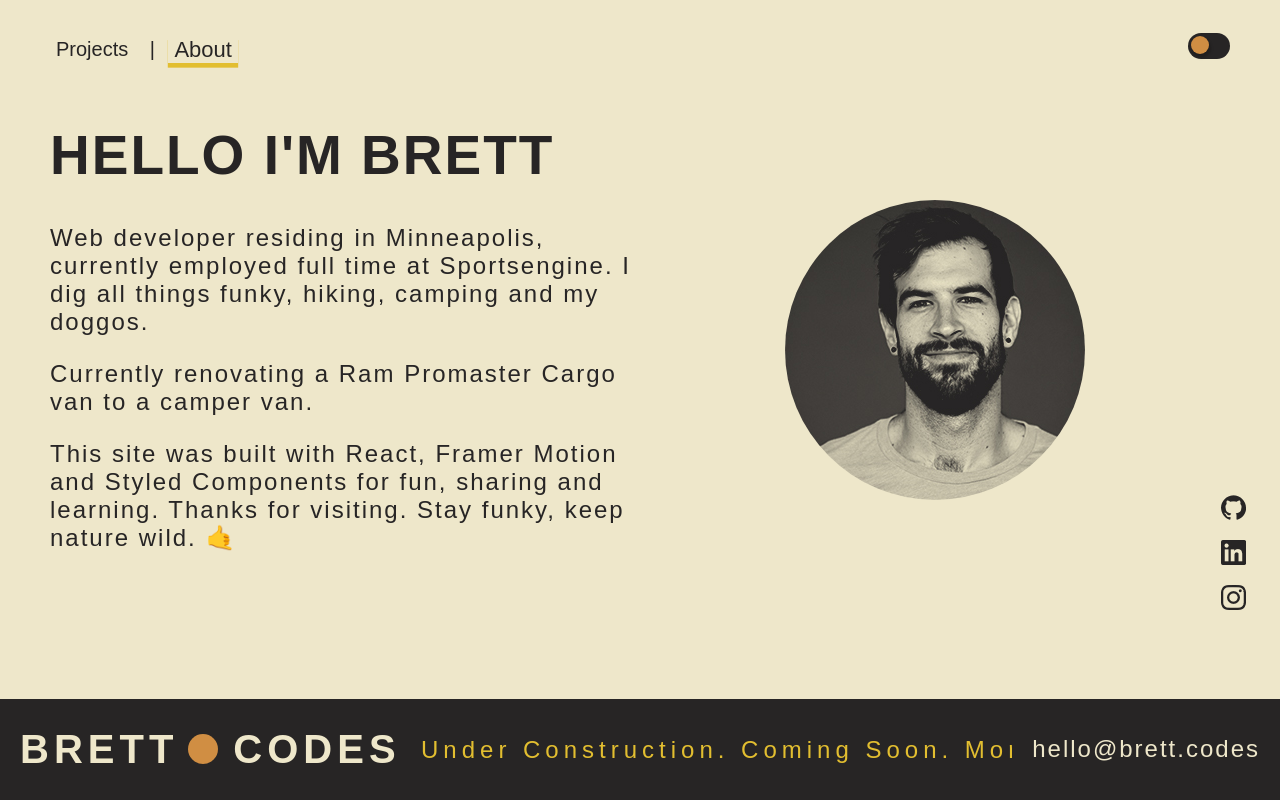
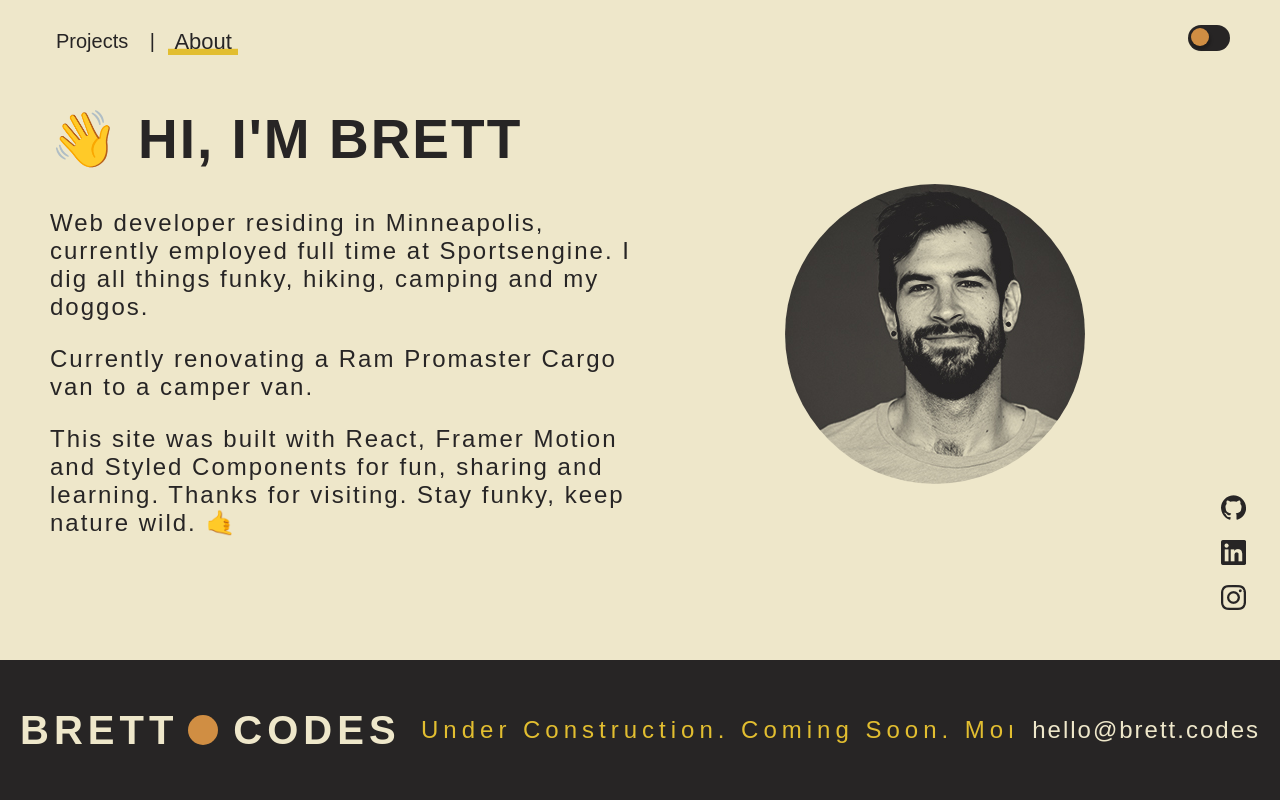
Before and after one commit to animalonthedrum/portfolio_2020, a React (Create React App) app: page / in a window 1280 px wide. Both pictures are taken after a click on the button "About". Built offline with nearby package versions, Linux system fonts and the light colour scheme; a web font is replaced by a local one.

Commit message:
loading screen

```diff
--- a/public/index.html
+++ b/public/index.html
@@ -9,35 +9,11 @@
       name="description"
       content="Portfolio 2020"
     />
-    <link rel="apple-touch-icon" href="%PUBLIC_URL%/logo192.png" />
-    <!--
-      manifest.json provides metadata used when your web app is installed on a
-      user's mobile device or desktop. See https://developers.google.com/web/fundamentals/web-app-manifest/
-    -->
     <link rel="manifest" href="%PUBLIC_URL%/manifest.json" />
-    <!--
-      Notice the use of %PUBLIC_URL% in the tags above.
-      It will be replaced with the URL of the `public` folder during the build.
-      Only files inside the `public` folder can be referenced from the HTML.
-
-      Unlike "/favicon.ico" or "favicon.ico", "%PUBLIC_URL%/favicon.ico" will
-      work correctly both with client-side routing and a non-root public URL.
-      Learn how to configure a non-root public URL by running `npm run build`.
-    -->
     <title>UNDER CONSTRUCTION</title>
   </head>
   <body>
     <noscript>You need to enable JavaScript to run this app.</noscript>
     <div id="root"></div>
-    <!--
-      This HTML file is a template.
-      If you open it directly in the browser, you will see an empty page.
-
-      You can add webfonts, meta tags, or analytics to this file.
-      The build step will place the bundled scripts into the <body> tag.
-
-      To begin the development, run `npm start` or `yarn start`.
-      To create a production bundle, use `npm run build` or `yarn build`.
-    -->
   </body>
 </html>
--- a/src/App.css
+++ /dev/null
@@ -1,38 +0,0 @@
-.App {
-  text-align: center;
-}
-
-.App-logo {
-  height: 40vmin;
-  pointer-events: none;
-}
-
-@media (prefers-reduced-motion: no-preference) {
-  .App-logo {
-    animation: App-logo-spin infinite 20s linear;
-  }
-}
-
-.App-header {
-  background-color: #282c34;
-  min-height: 100vh;
-  display: flex;
-  flex-direction: column;
-  align-items: center;
-  justify-content: center;
-  font-size: calc(10px + 2vmin);
-  color: white;
-}
-
-.App-link {
-  color: #61dafb;
-}
-
-@keyframes App-logo-spin {
-  from {
-    transform: rotate(0deg);
-  }
-  to {
-    transform: rotate(360deg);
-  }
-}
--- a/src/App.js
+++ b/src/App.js
@@ -1,8 +1,9 @@
-import React from "react";
+import React, { useState, useEffect } from "react";
 import { Route, Switch, useLocation } from "react-router-dom";
 import {AnimatePresence} from 'framer-motion';
 
 //Components
+import LoadingScreen from "./components/LoadingScreen";
 import Home from "./components/Home";
 import SE from "./components/pages/SE"
 import Ironman from "./components/pages/Ironman"
@@ -12,11 +13,17 @@ import BN from "./components/pages/BN";
 import FT from "./components/pages/FT";
 
 function App() {
+  const [loading, setLoading] = useState(true);
   const location = useLocation();
+
+  useEffect(() => {
+    setTimeout(() => setLoading(false), 3000)
+  }, [])
 
   return (
     <>
-      {/* <AnimatePresence exitBeforeEnter> */}
+    {loading === false ? (
+
         <Switch location={location} key={location.key}>
           <Route exact path="/sportsengine">
             <SE />
@@ -40,8 +47,11 @@ function App() {
             <Home />
           </Route>
         </Switch>
-      {/* </AnimatePresence> */}
-    </>
+
+      ) : (
+        <LoadingScreen />
+      )}
+      </>
   );
 }
 
--- a/src/components/About.js
+++ b/src/components/About.js
@@ -63,7 +63,8 @@ const Section = styled.div`
     <Container>
     <Section>
     <div>
-    <h1>HELLO I'm Brett</h1>
+    <h1>
+    <span role="img" aria-label="woogity woogity" aria-labelledby="wave">👋</span> Hi, I'm Brett</h1>
     <p>Web developer residing in Minneapolis, currently employed full time at Sportsengine. I dig all things funky, hiking, camping and my doggos.</p>
     <p>Currently renovating a Ram Promaster Cargo van to a camper van.</p>
     <p>This site was built with React, Framer Motion and Styled Components for fun, sharing and learning. Thanks for visiting. Stay funky, keep nature wild. <span role="img" aria-label="woogity woogity" aria-labelledby="wave">🤙</span></p>
--- a/src/components/Home.js
+++ b/src/components/Home.js
@@ -1,5 +1,6 @@
 import React, { useState } from "react";
 import styled from "styled-components";
+import { motion } from "framer-motion";
 
 //Components
 import ToggleButton from "./toggleButton";
@@ -78,7 +79,7 @@ const Tab = styled.button`
   transform: scale(${(props) => (props.active ? "1.1" : "1")});
   font-size: 20px;
   box-shadow: ${(props) =>
-    props.active ? "0 4px 0 0 #e2be30" : "0 0 0 0 #e2be30"};
+    props.active ? "inset 0 -6px 0 0 #e2be30" : "0 0 0 0 #e2be30"};
   transition: box-shadow ${theme.ease}, color ${theme.ease},
     transform ${theme.ease}, font ${theme.ease};
   .night & {
@@ -101,6 +102,13 @@ function Home() {
   };
   return (
     <HomePage>
+    <motion.div
+    style={{
+      opacity:0,
+      y:-100,
+      }}
+    animate={{ opacity: 1, y:0 }}
+    transition={{ duration: 2, ease:"easeInOut" }}>
       <Header>
         <div>
           <Tab onClick={handleClick} active={active === 0} id={0}>
@@ -113,14 +121,34 @@ function Home() {
         </div>
         <ToggleButton nightMode={nightMode} setNightMode={setNightMode} />
       </Header>
+      </motion.div>
       <Content active={active === 0}>
         <Projects />
       </Content>
       <Content active={active === 1} center="center">
         <About />
       </Content>
+      <motion.div
+    style={{
+      opacity:0,
+      y:100,
+      }}
+    animate={{ opacity: 1, y:0 }}
+    transition={{
+      duration: 1,
+      ease:"easeInOut",
+      y:{ type: "spring", duration:1, bounce: 0.5 }, }}>
       <Footer />
+      </motion.div>
+      <motion.div
+    style={{
+      opacity:0,
+      x:100,
+      }}
+    animate={{ opacity: 1, x:0 }}
+    transition={{ duration: 1, delay:3, ease:"easeInOut" }}>
       <VerticalSocial />
+      </motion.div>
     </HomePage>
   );
 }
--- /dev/null
+++ b/src/components/LoadingScreen.js
@@ -0,0 +1,47 @@
+import React from "react";
+import {motion} from "framer-motion";
+
+function LoadingScreen() {
+    return (
+        <>
+        <motion.div
+            style={{
+                width: "100vw",
+                height: "100vh",
+                backgroundColor: "#252727",
+                position:"relative",
+            }}
+            animate={{ opacity: 1}}
+            transition={{ duration: 3.1 }}
+        >
+            <motion.div
+                style={{
+                    width: 30,
+                    height: 30,
+                    borderRadius: 100,
+                    backgroundColor: "#d08e43",
+                    position:'absolute',
+
+
+                }}
+                animate={{
+                    x: ['100vw', '0vw'],
+                    // bottom:[0, 100, 0, 80, 0, 60, 0, 40, 0, 20, 0, -100],
+                    scale:[3, 1],
+                    bottom:[500,50, 150, 50, 150, 50, 130, 30, 90, 10, 70, 0, 50, -20, 30, -40]
+                }}
+                transition={{
+                    duration: 3,
+                    x: {  ease:'linear', duration:2.8 },
+                    bottom:{ type: "spring", duration:2.8, bounce: 0.7 },
+                    scale:{ type: "spring", duration:2.8, bounce: 0.7 }
+                    }}
+            />
+        </motion.div>
+
+        </>
+    );
+
+}
+
+export default LoadingScreen;
--- a/src/components/Projects.js
+++ b/src/components/Projects.js
@@ -10,38 +10,38 @@ const navRoutes = [
   {
     id: 0,
     title: "SportsEngine",
-    // path: "/sportsengine",
-    path: "https://www.sportsengine.com/",
+    path: "/sportsengine",
+    // path: "https://www.sportsengine.com/",
   },
   {
     id: 1,
     title: "IRONMAN",
-    // path: "/ironman",
-    path: "https://www.ironman.com/",
+    path: "/ironman",
+    // path: "https://www.ironman.com/",
   },
   {
     id: 2,
     title: "PGAJr League",
-    // path: "/pgajr-league",
-    path: "https://www.pgajrleague.com/",
+    path: "/pgajr-league",
+    // path: "https://www.pgajrleague.com/",
   },
   {
     id: 3,
     title: "Hitch Adventures",
-    // path: "/hitch-adventures",
-    path: "https://www.hitchadventures.com/",
+    path: "/hitch-adventures",
+    // path: "https://www.hitchadventures.com/",
   },
   {
     id: 4,
     title: "Becca Neely",
-    // path: "/becca-neely",
-    path: "https://www.beccaneely.com/",
+    path: "/becca-neely",
+    // path: "https://www.beccaneely.com/",
   },
   {
     id: 5,
     title: "Frank & Tawnee",
-    // path: "/frank-tawnee",
-    path: "https://frankandtawnee.com/",
+    path: "/frank-tawnee",
+    // path: "https://frankandtawnee.com/",
   }
 ]
 
@@ -53,7 +53,7 @@ const Projects = ( ) => {
       opacity: 1,
       scale: 1,
       transition: {
-        delay: 0.5,
+        delay: 1.2,
         when: "beforeChildren",
         staggerChildren: 0.3,
       },
@@ -85,8 +85,8 @@ const Projects = ( ) => {
       >
         {navRoutes.map((route) => (
           <motion.li className='item' key={route.id} variants={listVariants}>
-            {/* <Link to={`${route.path}`}> */}
-            <a href={route.path} target='_blank'>
+            <Link to={`${route.path}`}>
+            {/* <a href={route.path} target='_blank'> */}
               <motion.div className='item'
                 initial={{ x: -100 }}
                 whileHover={{
@@ -112,8 +112,8 @@ const Projects = ( ) => {
                 </div>
                 {route.title}
               </motion.div>
-            {/* </Link> */}
-            </a>
+            </Link>
+            {/* </a> */}
           </motion.li>
         ))}
       </HomeMenu>
```
